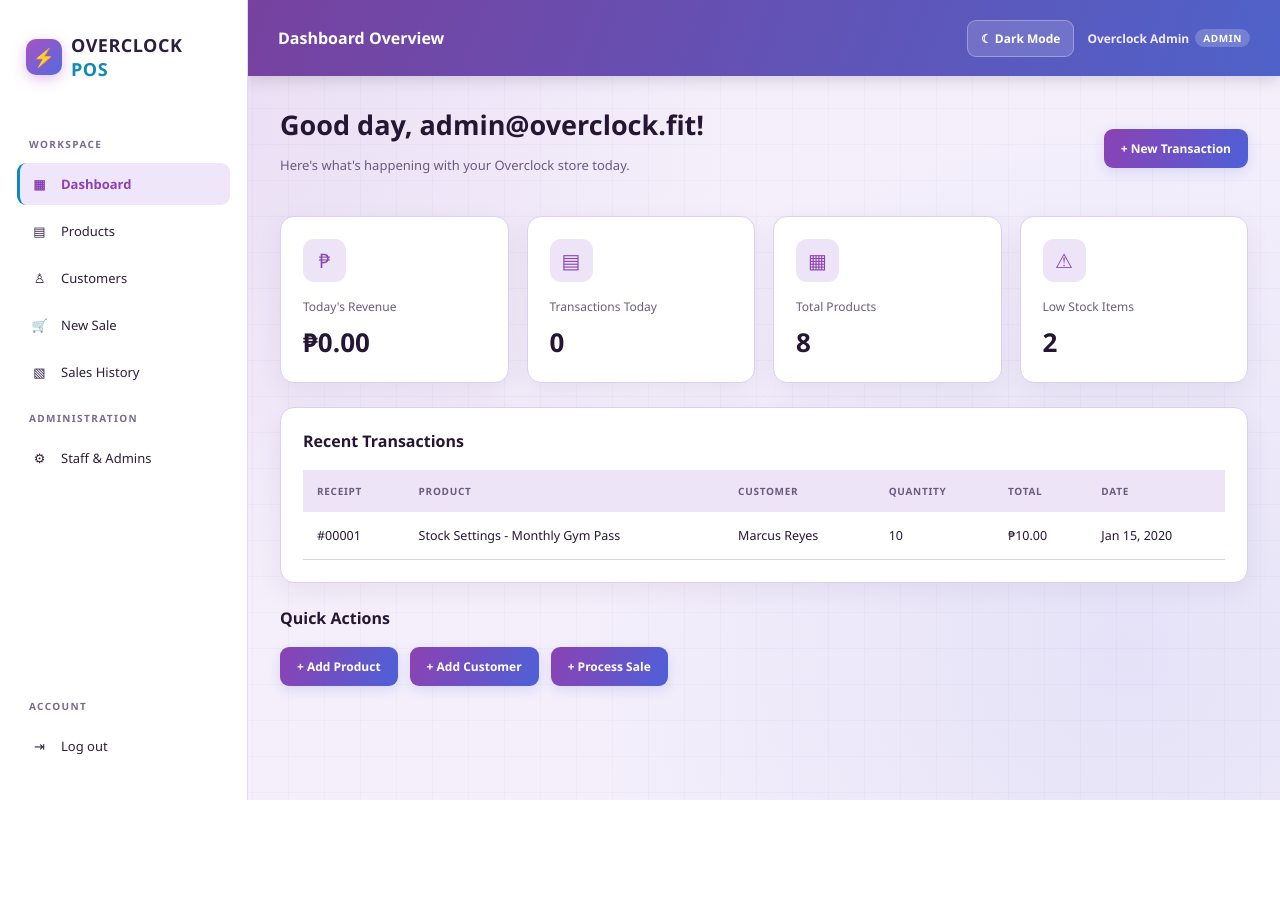
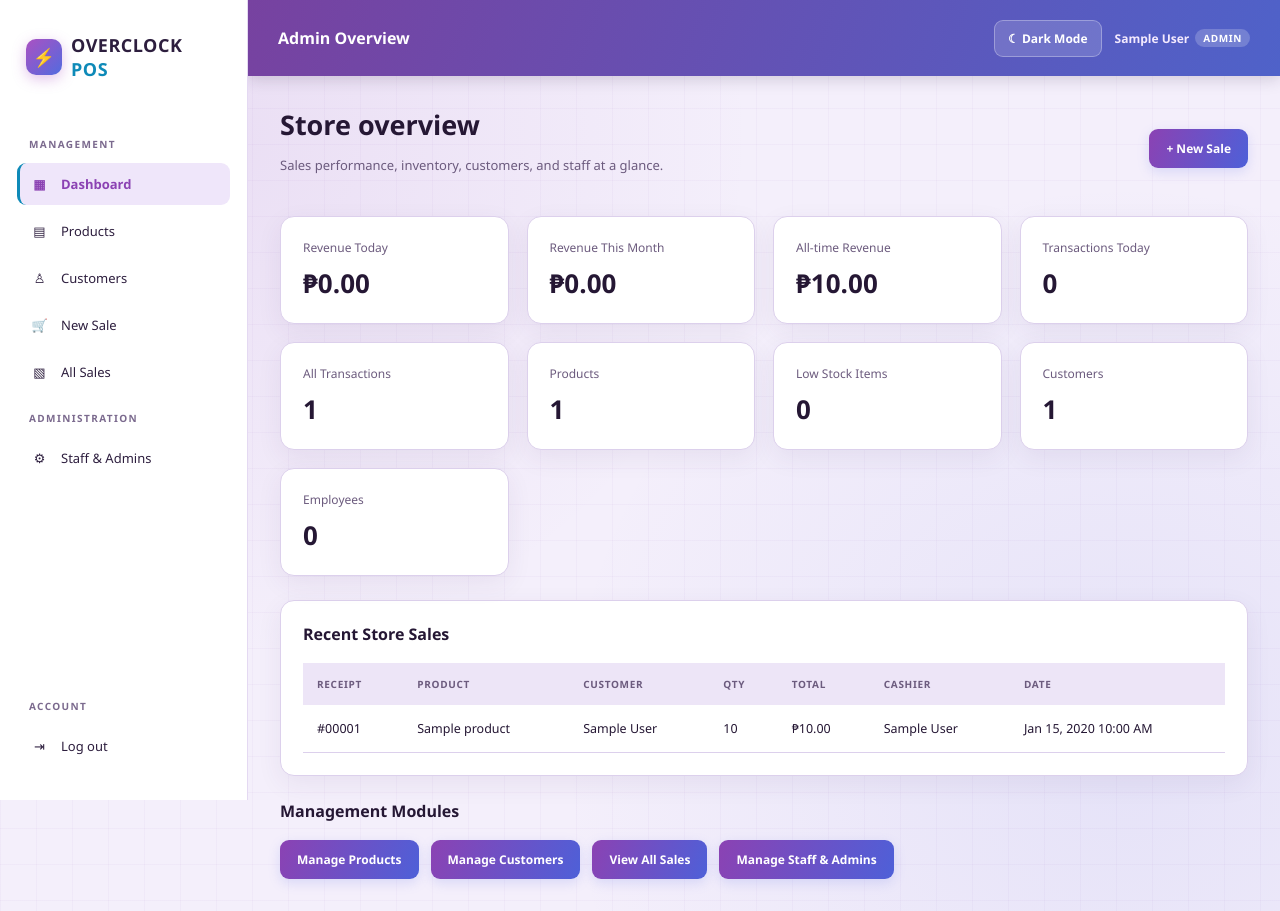
Before and after one commit to SkirmisherBear/IT0049_Lavarel, a Laravel app: page /pos in a window 1280 px wide. Before the commit the page ends 800 px from the top, so only its background shows below. Run offline with Laravel 12, Linux system fonts and the light colour scheme; a user stored in the database is signed in; data comes from the database, SQL or seed files in the repository; tables that the repository leaves empty hold one stand-in row (values such as "Sample post"); parts of the project's set-up code (start-up, migrations or seed data) failed here and were passed over.

Commit message:
Update role dashboards, staff accounts, and logout recovery

```diff
--- a/app/Http/Controllers/Auth/RegisterController.php
+++ b/app/Http/Controllers/Auth/RegisterController.php
@@ -15,9 +15,9 @@ class RegisterController extends Controller
     public function store(Request $request)
     {
         $validated = $request->validate([
-            'username' => ['required', 'string', 'max:255', 'unique:users,username'],
+            'username' => ['required', 'string', 'max:100', 'unique:users,username'],
             'email' => ['required', 'email', 'max:255', 'unique:users,email'],
-            'phone' => ['required', 'string', 'max:30'],
+            'phone' => ['required', 'string', 'max:20'],
             'password' => ['required', 'string', 'min:8', 'confirmed'],
             'terms' => ['accepted'],
         ], [
@@ -38,7 +38,7 @@ class RegisterController extends Controller
             'full_name' => $validated['username'],
             'email' => $validated['email'],
             'phone' => $validated['phone'],
-            'qr_token' => 'OC-' . strtoupper(Str::random(10)),
+            'qr_token' => 'OC-'.strtoupper(Str::random(10)),
         ]);
 
         Auth::login($user);
--- a/app/Http/Controllers/DashboardController.php
+++ b/app/Http/Controllers/DashboardController.php
@@ -2,9 +2,53 @@
 
 namespace App\Http\Controllers;
 
+use App\Models\Customer;
+use App\Models\Product;
+use App\Models\Sale;
+use App\Models\User;
 use Illuminate\Http\Request;
+use Illuminate\View\View;
 
 class DashboardController extends Controller
 {
-    //
+    public function index(Request $request): View
+    {
+        $user = $request->user();
+        $sales = Sale::query();
+
+        if ($user->role === 'staff') {
+            $sales->where('sold_by', $user->id);
+            $todaySales = (clone $sales)->whereDate('created_at', today())->sum('total_price');
+            $todayTransactions = (clone $sales)->whereDate('created_at', today())->count();
+            $recentSales = (clone $sales)->with(['product', 'customer'])->latest()->limit(5)->get();
+
+            return view('pos.staff-dashboard', compact('todaySales', 'todayTransactions', 'recentSales'));
+        }
+
+        $todaySales = (clone $sales)->whereDate('created_at', today())->sum('total_price');
+        $monthSales = (clone $sales)->whereMonth('created_at', now()->month)
+            ->whereYear('created_at', now()->year)
+            ->sum('total_price');
+        $totalSales = (clone $sales)->sum('total_price');
+        $todayTransactions = (clone $sales)->whereDate('created_at', today())->count();
+        $totalTransactions = (clone $sales)->count();
+        $totalProducts = Product::count();
+        $lowStock = Product::where('stock_quantity', '<=', 5)->count();
+        $totalCustomers = Customer::count();
+        $totalStaff = User::where('role', 'staff')->count();
+        $recentSales = (clone $sales)->with(['product', 'customer', 'staff'])->latest()->limit(5)->get();
+
+        return view('pos.admin-dashboard', compact(
+            'todaySales',
+            'monthSales',
+            'totalSales',
+            'todayTransactions',
+            'totalTransactions',
+            'totalProducts',
+            'lowStock',
+            'totalCustomers',
+            'totalStaff',
+            'recentSales'
+        ));
+    }
 }
--- a/app/Models/User.php
+++ b/app/Models/User.php
@@ -5,6 +5,7 @@ namespace App\Models;
 // use Illuminate\Contracts\Auth\MustVerifyEmail;
 use Database\Factories\UserFactory;
 use Illuminate\Database\Eloquent\Factories\HasFactory;
+use Illuminate\Database\Eloquent\Relations\HasMany;
 use Illuminate\Foundation\Auth\User as Authenticatable;
 use Illuminate\Notifications\Notifiable;
 
@@ -37,6 +38,11 @@ class User extends Authenticatable
         'remember_token',
     ];
 
+    public function sales(): HasMany
+    {
+        return $this->hasMany(Sale::class, 'sold_by');
+    }
+
     /**
      * Get the attributes that should be cast.
      *
@@ -49,5 +55,4 @@ class User extends Authenticatable
             'password' => 'hashed',
         ];
     }
-
 }
--- a/resources/views/layouts/pos.blade.php
+++ b/resources/views/layouts/pos.blade.php
@@ -723,7 +723,7 @@
             <div class="brand-name">OVERCLOCK <span>POS</span></div>
         </div>
 
-        <div class="sidebar-label">WORKSPACE</div>
+        <div class="sidebar-label">{{ auth()->user()?->role === 'admin' ? 'MANAGEMENT' : 'STAFF WORKSPACE' }}</div>
 
         <a href="{{ route('pos.dashboard') }}"
            class="nav-link {{ request()->routeIs('pos.dashboard') ? 'active' : '' }}">
@@ -752,7 +752,7 @@
         <a href="{{ route('sales.index') }}"
            class="nav-link {{ request()->routeIs('sales.index') ? 'active' : '' }}">
             <span class="nav-icon">▧</span>
-            <span class="nav-text">Sales History</span>
+            <span class="nav-text">{{ auth()->user()?->role === 'admin' ? 'All Sales' : 'My Sales' }}</span>
         </a>
 
         @if(auth()->user()?->role === 'admin')
--- /dev/null
+++ b/resources/views/pos/admin-dashboard.blade.php
@@ -0,0 +1,60 @@
+@extends('layouts.pos')
+
+@section('title', 'Admin Dashboard')
+@section('heading', 'Admin Overview')
+
+@section('content')
+<div class="page-heading">
+    <div>
+        <h1>Store overview</h1>
+        <p class="muted">Sales performance, inventory, customers, and staff at a glance.</p>
+    </div>
+    <a href="{{ route('sales.create') }}" class="btn">+ New Sale</a>
+</div>
+
+<div class="stats">
+    <div class="card"><div class="stat-label">Revenue Today</div><div class="stat-value">₱{{ number_format((float) $todaySales, 2) }}</div></div>
+    <div class="card"><div class="stat-label">Revenue This Month</div><div class="stat-value">₱{{ number_format((float) $monthSales, 2) }}</div></div>
+    <div class="card"><div class="stat-label">All-time Revenue</div><div class="stat-value">₱{{ number_format((float) $totalSales, 2) }}</div></div>
+    <div class="card"><div class="stat-label">Transactions Today</div><div class="stat-value">{{ $todayTransactions }}</div></div>
+    <div class="card"><div class="stat-label">All Transactions</div><div class="stat-value">{{ $totalTransactions }}</div></div>
+    <div class="card"><div class="stat-label">Products</div><div class="stat-value">{{ $totalProducts }}</div></div>
+    <div class="card"><div class="stat-label">Low Stock Items</div><div class="stat-value">{{ $lowStock }}</div></div>
+    <div class="card"><div class="stat-label">Customers</div><div class="stat-value">{{ $totalCustomers }}</div></div>
+    <div class="card"><div class="stat-label">Employees</div><div class="stat-value">{{ $totalStaff }}</div></div>
+</div>
+
+<div class="panel card">
+    <div class="panel-title">Recent Store Sales</div>
+    <div class="table-wrap">
+        <table>
+            <thead><tr><th>Receipt</th><th>Product</th><th>Customer</th><th>Qty</th><th>Total</th><th>Cashier</th><th>Date</th></tr></thead>
+            <tbody>
+                @forelse($recentSales as $sale)
+                    <tr>
+                        <td>#{{ str_pad($sale->id, 5, '0', STR_PAD_LEFT) }}</td>
+                        <td>{{ $sale->product?->name ?? 'Unavailable' }}</td>
+                        <td>{{ $sale->customer?->full_name ?? 'Walk-in' }}</td>
+                        <td>{{ $sale->quantity }}</td>
+                        <td>₱{{ number_format((float) $sale->total_price, 2) }}</td>
+                        <td>{{ $sale->staff?->name ?? 'Staff' }}</td>
+                        <td>{{ $sale->created_at->format('M d, Y h:i A') }}</td>
+                    </tr>
+                @empty
+                    <tr><td colspan="7" style="text-align:center;padding:24px;">No sales recorded yet.</td></tr>
+                @endforelse
+            </tbody>
+        </table>
+    </div>
+</div>
+
+<div class="panel">
+    <div class="panel-title">Management Modules</div>
+    <div style="display:flex;gap:12px;flex-wrap:wrap">
+        <a href="{{ route('products.index') }}" class="btn">Manage Products</a>
+        <a href="{{ route('customers.index') }}" class="btn">Manage Customers</a>
+        <a href="{{ route('sales.index') }}" class="btn">View All Sales</a>
+        <a href="{{ route('staff.index') }}" class="btn">Manage Staff & Admins</a>
+    </div>
+</div>
+@endsection
--- a/routes/web.php
+++ b/routes/web.php
@@ -3,13 +3,13 @@
 use App\Http\Controllers\Auth\LoginController;
 use App\Http\Controllers\Auth\RegisterController;
 use App\Http\Controllers\CustomerController;
+use App\Http\Controllers\DashboardController;
 use App\Http\Controllers\MemberPortalController;
 use App\Http\Controllers\ProductController;
 use App\Http\Controllers\SaleController;
+use App\Http\Controllers\StaffController;
 use Illuminate\Support\Facades\Auth;
 use Illuminate\Support\Facades\Route;
-
-use App\Http\Controllers\StaffController;
 
 Route::middleware(['auth', 'role:admin'])->group(function () {
     Route::get('/staff', [StaffController::class, 'index'])->name('staff.index');
@@ -22,9 +22,9 @@ Route::middleware(['auth', 'role:admin'])->group(function () {
 Route::get('/', function () {
     if (Auth::check()) {
         return match (Auth::user()->role) {
-            'admin'  => redirect()->route('pos.dashboard'),
+            'admin' => redirect()->route('pos.dashboard'),
             'client' => redirect()->route('member.portal'),
-            default  => redirect()->route('pos.dashboard'),
+            default => redirect()->route('pos.dashboard'),
         };
     }
 
@@ -40,6 +40,10 @@ Route::middleware('guest')->group(function () {
     Route::post('/login', [LoginController::class, 'store'])->name('login.store');
 });
 
+Route::view('/logout', 'auth.logout')
+    ->middleware('auth')
+    ->name('logout.confirm');
+
 Route::post('/logout', [LoginController::class, 'destroy'])
     ->middleware('auth')
     ->name('logout');
@@ -53,37 +57,13 @@ Route::middleware(['auth', 'role:client'])->prefix('member')->name('member.')->g
 
 // STAFF & BOSS POS MODULE ROUTES (Locked from Clients)
 Route::middleware(['auth', 'role:admin,staff'])->group(function () {
-    Route::get('/pos', function () {
-        $todaySales = \App\Models\Sale::whereDate('created_at', today())
-            ->sum('total_price');
-
-        $todayTransactions = \App\Models\Sale::whereDate('created_at', today())
-            ->count();
-
-        $totalProducts = \App\Models\Product::count();
-
-        $lowStock = \App\Models\Product::where('stock_quantity', '<=', 5)
-            ->count();
-
-        $recentSales = \App\Models\Sale::with(['product', 'customer'])
-            ->latest()
-            ->take(5)
-            ->get();
-
-        return view('pos.dashboard', compact(
-            'todaySales',
-            'todayTransactions',
-            'totalProducts',
-            'lowStock',
-            'recentSales'
-        ));
-    })->name('pos.dashboard');
+    Route::get('/pos', [DashboardController::class, 'index'])->name('pos.dashboard');
 
     // Products
-    Route::resource('products', ProductController::class);
+    Route::resource('products', ProductController::class)->except(['show']);
 
     // Customers
-    Route::resource('customers', CustomerController::class);
+    Route::resource('customers', CustomerController::class)->except(['show']);
 
     // Sales
     Route::get('/sales/create', [SaleController::class, 'create'])->name('sales.create');
```
Also changed, not shown: app/Http/Controllers/SaleController.php (+8 -1 lines), app/Http/Controllers/StaffController.php (+26 -10 lines), database/seeders/DatabaseSeeder.php (+12 -4 lines), resources/views/auth/logout.blade.php (added, +23 -0 lines), resources/views/pos/staff-dashboard.blade.php (added, +60 -0 lines), resources/views/staff/index.blade.php (+11 -7 lines), tests/Feature/LogoutTest.php (added, +45 -0 lines), 1 other file. Lines whose indentation alone changed are shown as unchanged.
